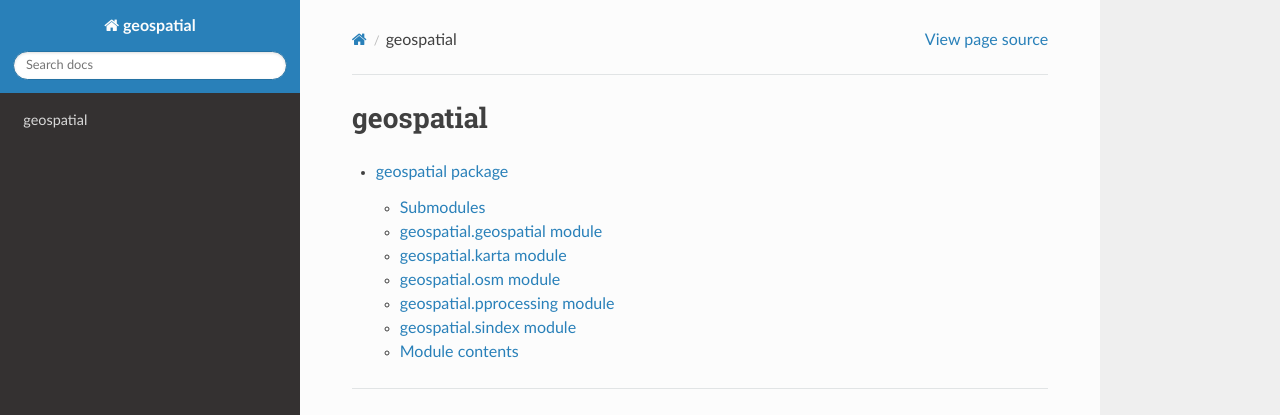
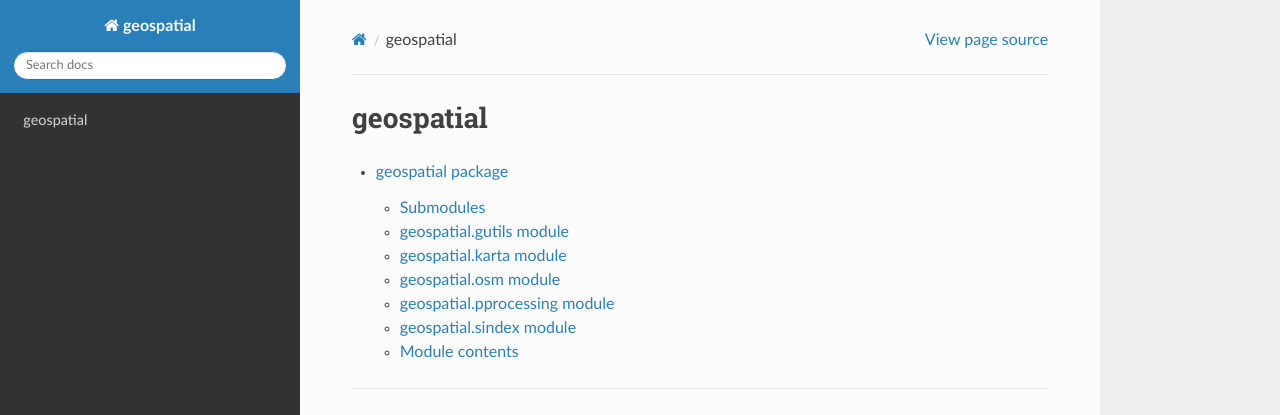
Before and after one commit to geoparse/geospatial, a Sphinx documentation site: the page built from docs/modules.rst, in a window 1280 px wide. Shown: the top 415 px of the page. Built offline with Sphinx 7.4.7 and the Read the Docs theme 3.1.0, drawn with Linux system fonts in a browser that asks for light colours; pages that are not in the unit, such as notebooks, are missing from menus.

Commit message:
Regenerate docs

```diff
--- a/docs/geospatial.rst
+++ b/docs/geospatial.rst
@@ -4,10 +4,10 @@ geospatial package
 Submodules
 ----------
 
-geospatial.geospatial module
+geospatial.gutils module
 ----------------------------
 
-.. automodule:: geospatial.geospatial
+.. automodule:: geospatial.gutils
    :members:
    :undoc-members:
    :show-inheritance:
```
Also changed, not shown: 13 other files.
